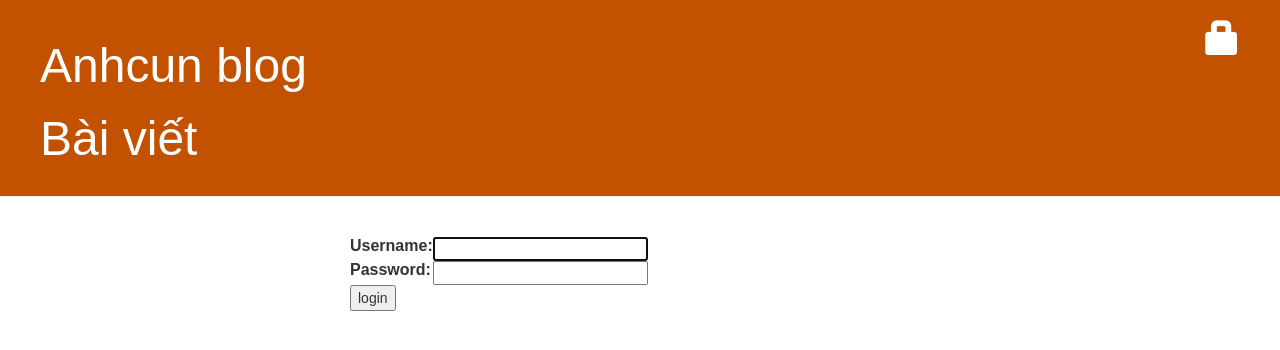
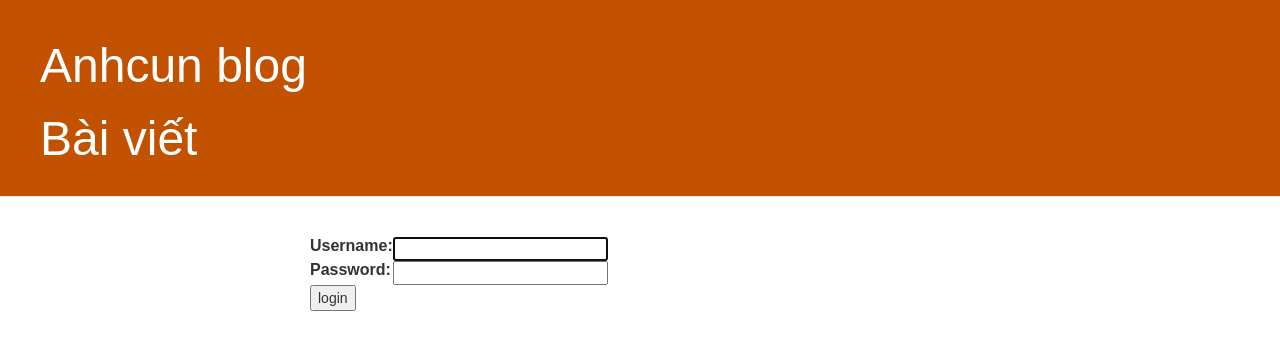
Before and after one commit to vthanh6494/my-first-blog, a Django app: page /accounts/login/ in a window 1280 px wide. Shown: the top 350 px of the page. Run offline with Django 3.2, Linux system fonts and the light colour scheme; some libraries are stand-ins or nearby versions.

Commit message:
change layout

```diff
--- a/blog/static/css/blog.css
+++ b/blog/static/css/blog.css
@@ -68,20 +68,27 @@ body {
     color: #333;
 }
 .container {
-    max-width: 620px;
+    max-width: 700px;
     height: auto;
     padding: 20px;
     word-wrap: break-word;
 }
-.col-md-8 {
-    width: auto;
-}
+
 .post p {
     line-height: 145%;
     font-weight: 300;
     text-align: justify;
     margin: 24px 0;
 }
+
+.post-attribute{
+    display: inline-flex;
+}
+
+.publish-date, .show-comment {
+    margin-right: 10px;
+}
+
 .tags a{
     color: #d25801;
     font-size: 10pt;
--- a/blog/templates/blog/base.html
+++ b/blog/templates/blog/base.html
@@ -23,22 +23,20 @@
     </head>
     <body>
     <div class="page-header">
-        {% if user.is_authenticated %}
+        <!-- {% if user.is_authenticated %}
             <a href="{% url 'post_new' %}" class="top-menu"><span class="glyphicon glyphicon-plus"></span></a>
             <a href="{% url 'post_draft_list' %}" class="top-menu"><span class="glyphicon glyphicon-edit"></span></a>
             <p class="top-menu">Hello {{ user.username }} <small>(<a href="{% url 'logout' %}">Log out</a>)</small></p>
         {% else %}
             <a href="{% url 'login' %}" class="top-menu"><span class="glyphicon glyphicon-lock"></span></a>
-        {% endif %}
+        {% endif %} -->
         <h1><p>Anhcun blog</p></h1>
         <h1><a href="/">Bài viết</a></h1>
     </div>
     <div class="content container">
-        <div class="row">
-            <div class="col-md-8">
-            {% block content %}
-            {% endblock %}
-            </div>
+        <div class="wrapping">
+        {% block content %}
+        {% endblock %}
         </div>
     </div>
     </body>
```
Also changed, not shown: blog/templates/blog/post_list.html (+14 -8 lines).
